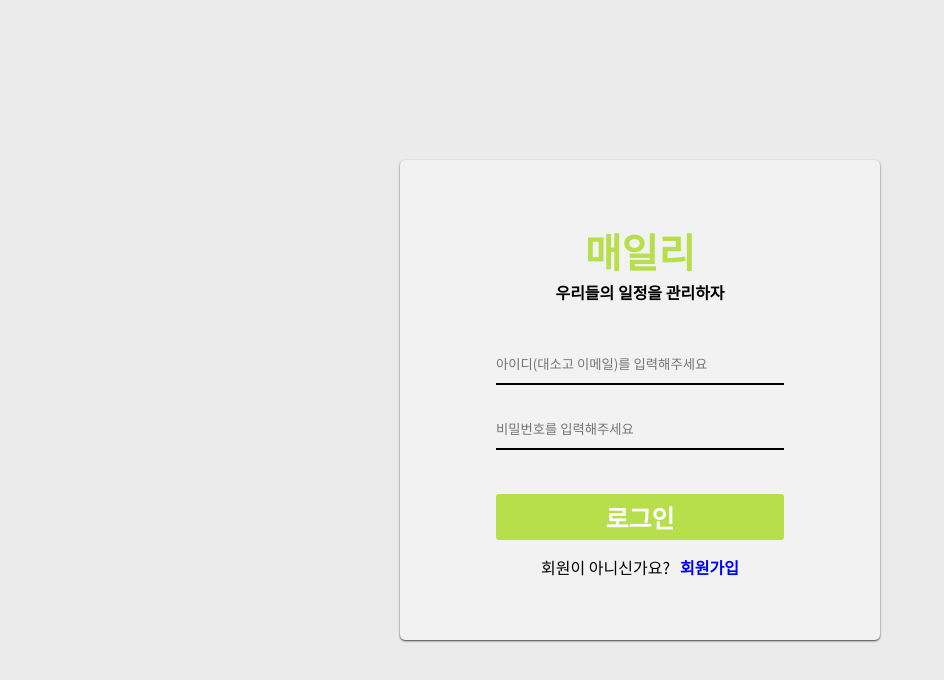
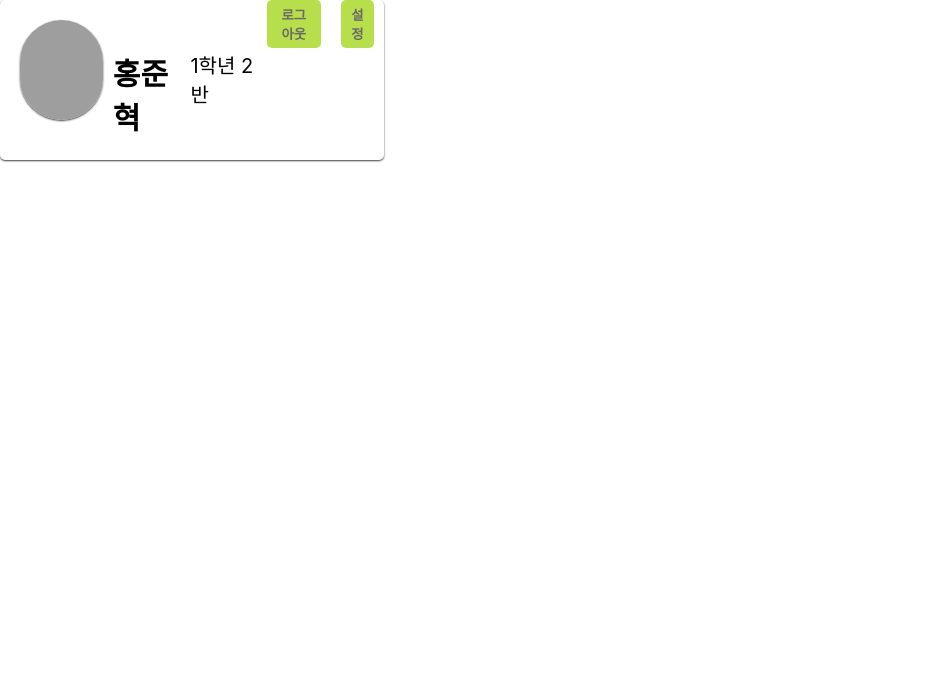
Before and after one commit to Maeily/Maeily_Web, a React (Create React App) app in the folder maeily/: page / in a window 1280 px wide. Shown: the top 680 px of the page, without its empty margins (0-944 px from the left). Built offline with nearby package versions, Linux system fonts and the light colour scheme; grey boxes are pictures that could not be loaded.

Commit message:
[UPDATE]
프로필 틀 마련

```diff
--- a/maeily/src/App.js
+++ b/maeily/src/App.js
@@ -1,11 +1,13 @@
 import React from "react";
+import LoginForm from "./components/Login/LoginForm";
 import LoginPage from "./pages/LoginPage";
-import { BrowserRouter as Router, Route } from "react-router-dom";
+import SignOnPage from "./pages/SignOnPage";
+import MainPage from "./pages/MainPage";
 
 function App() {
     return (
         <div className="App">
-            <LoginPage></LoginPage>
+            <MainPage></MainPage>
         </div>
     );
 }
--- /dev/null
+++ b/maeily/src/components/Main/Profile/Profile.js
@@ -0,0 +1,27 @@
+import React from "react";
+import "./Profile.scss";
+
+function Profile() {
+    return (
+        <div className="profile">
+            <img
+                src="../../../assets/logo.png"
+                alt="프로필 사진입니다."
+                className="profile_picture"
+            />
+
+            <div className="profile_info">
+                <div className="profile_info_name">홍준혁</div>
+                <div className="profile_info_grade">1학년 2반</div>
+            </div>
+            <div>
+                <button className="profile_logOut">로그아웃</button>
+            </div>
+            <div>
+                <button className="profile_setting">설정</button>
+            </div>
+        </div>
+    );
+}
+
+export default Profile;
--- /dev/null
+++ b/maeily/src/components/Main/Profile/Profile.scss
@@ -0,0 +1,55 @@
+$main_color: #b7de4b;
+
+.profile {
+    width: 30%;
+    height: 20vh;
+    display: flex;
+    border-radius: 5px;
+    -webkit-box-shadow: 0px 1px 2px 0px rgba(64, 63, 63, 1);
+    -moz-box-shadow: 0px 1px 2px 0px rgba(64, 63, 63, 1);
+    box-shadow: 0px 1px 2px 0px rgba(64, 63, 63, 1);
+    &_picture {
+        margin: 20px 10px 10px 20px;
+        -webkit-box-shadow: 0px 1px 2px 0px rgba(64, 63, 63, 1);
+        -moz-box-shadow: 0px 1px 2px 0px rgba(64, 63, 63, 1);
+        box-shadow: 0px 1px 2px 0px rgba(64, 63, 63, 1);
+        border-radius: 150px;
+        width: 100px;
+        height: 100px;
+        overflow: hidden;
+    }
+    &_info {
+        margin-top: 50px;
+        display: flex;
+        &_name {
+            font-size: 30px;
+            font-weight: bold;
+            margin-right: 10px;
+        }
+        &_grade {
+            font-size: 20px;
+        }
+    }
+    &_logOut {
+        background-color: $main_color;
+        border: none;
+        outline: none;
+        padding: 5px 10px 5px 10px;
+        margin: 0px 10px 0px 10px;
+        border-radius: 5px;
+        font-weight: bold;
+        color: dimgray;
+        cursor: pointer;
+    }
+    &_setting {
+        background-color: $main_color;
+        border: none;
+        outline: none;
+        padding: 5px 10px 5px 10px;
+        margin: 0px 10px 0px 10px;
+        border-radius: 5px;
+        font-weight: bold;
+        color: dimgray;
+        cursor: pointer;
+    }
+}
--- a/maeily/src/components/SignOn/SignOnForm.js
+++ b/maeily/src/components/SignOn/SignOnForm.js
@@ -0,0 +1,110 @@
+import React, { useState } from "react";
+import "./SignOnForm.scss";
+
+const Swal = require("sweetalert2");
+
+function SignOnForm() {
+    const [name, setName] = useState("");
+    const onChangeName = (e) => {
+        setName(e.target.value);
+    };
+
+    const [email, setEmail] = useState("");
+    const onChangeEmail = (e) => {
+        setEmail(e.target.value);
+    };
+
+    const [password, setPassword] = useState("");
+    const onChangePassword = (e) => {
+        setPassword(e.target.value);
+    };
+
+    const [grade, setGrade] = useState("");
+    const onChangeGrade = (e) => {
+        setGrade(e.target.value + "기");
+    };
+
+    const onSubmit = () => {
+        console.log(name, email, password, grade);
+        Swal.fire({
+            title: "성공!",
+            text: "회원가입에 성공했습니다",
+            icon: "success",
+            confirmButtonColor: " #b7de4b",
+            timer: 1000,
+            showConfirmButton: false,
+        });
+        //성공했을 시
+        /*
+        Swal.fire({
+            title: "실패...",
+            text: "여러가지 이유...로 실패",
+            icon: "error",
+            confirmButtonColor: " #b7de4b",
+            timer: 1000,
+            showConfirmButton: false,
+        });
+        */
+        //실패했을 시
+    };
+
+    return (
+        <div className="SignOnForm">
+            <div className="SignOnForm_title">
+                <div className="SignOnForm_title_mainTitle">매일리</div>
+                <div className="SignOnForm_title_subTitle">
+                    우리들의 일정을 관리하자
+                </div>
+            </div>
+            <div className="SignOnForm_inputs">
+                {/*이름 / 이메일(dgsw 계정만, 아이디) / 비번 / 기수 선택*/}
+
+                <input
+                    type="text"
+                    placeholder="이름을 입력해주세요"
+                    value={name}
+                    onChange={onChangeName}
+                    className="SignOnForm_inputs_input"
+                />
+                {/*이름*/}
+
+                <input
+                    type="text"
+                    placeholder="이메일(학교)계정"
+                    value={email}
+                    onChange={onChangeEmail}
+                    className="SignOnForm_inputs_input"
+                />
+                {/*이메일*/}
+
+                <input
+                    type="password"
+                    placeholder="비밀번호를 입력해주세요"
+                    value={password}
+                    onChange={onChangePassword}
+                    className="SignOnForm_inputs_input"
+                />
+                {/*비밀번호*/}
+
+                <input
+                    type="number"
+                    placeholder="기수를 입력해주세요"
+                    onChange={onChangeGrade}
+                    className="SignOnForm_inputs_input"
+                />
+                {/*기수*/}
+
+                <input
+                    type="button"
+                    value="회원가입"
+                    className="SignOnForm_inputs_input SignOnForm_inputs_input_submit"
+                    onClick={onSubmit}
+                />
+            </div>
+
+            <div className="gotoLogin">로그인 화면으로</div>
+        </div>
+    );
+}
+
+export default SignOnForm;
--- a/maeily/src/components/SignOn/SignOnForm.scss
+++ b/maeily/src/components/SignOn/SignOnForm.scss
@@ -0,0 +1,73 @@
+@import url("https://fonts.googleapis.com/css2?family=Noto+Sans+KR:wght@400;700&display=swap");
+
+$main_color: #b7de4b;
+$main_click_color: #84a135;
+
+.SignOnForm {
+    background-color: #f2f2f2;
+    width: 60vh;
+    height: 80vh;
+    display: flex;
+    justify-content: center;
+    align-items: center;
+    flex-direction: column;
+    font-family: "Noto Sans KR", sans-serif;
+    -webkit-user-select: none;
+    border-radius: 5px;
+    -webkit-box-shadow: 0px 1px 2px 0px rgba(64, 63, 63, 1);
+    -moz-box-shadow: 0px 1px 2px 0px rgba(64, 63, 63, 1);
+    box-shadow: 0px 1px 2px 0px rgba(64, 63, 63, 1);
+
+    &_title {
+        display: flex;
+        flex-direction: column;
+        &_mainTitle {
+            font-family: "Noto Sans KR", sans-serif;
+            text-align: center;
+            font-size: 40px;
+            color: $main_color;
+            font-weight: bolder;
+        }
+        &_subTitle {
+            font-family: "Noto Sans KR", sans-serif;
+            font-weight: bold;
+        }
+    }
+    &_inputs {
+        display: flex;
+        flex-direction: column;
+        margin-top: 30px;
+        margin-bottom: 10px;
+        width: 70%;
+        &_input {
+            font-family: "Noto Sans KR", sans-serif;
+            padding: 10px 0px 10px 0px;
+            border: none;
+            border-bottom: 2px solid black;
+            margin-top: 20px;
+            outline: none;
+            background-color: #f2f2f2;
+            &_submit {
+                font-family: "Noto Sans KR", sans-serif;
+                font-weight: bold;
+                margin-top: 30px;
+                margin-bottom: 10px;
+                border: none;
+                cursor: pointer;
+                background-color: $main_color;
+                transition: ease-in-out 0.1s;
+                color: white;
+                font-size: 20px;
+            }
+            &_submit:hover {
+                transform: scale(0.98);
+            }
+            &_submit:active {
+                background-color: $main_click_color;
+            }
+        }
+    }
+}
+
+.gotoLogin {
+}
--- a/maeily/src/components/SignOn/SignOnFormWrapper.js
+++ b/maeily/src/components/SignOn/SignOnFormWrapper.js
@@ -0,0 +1,8 @@
+import React from "react";
+import "./SignOnFormWrapper.scss";
+
+function SignOnFormWrapper({ children }) {
+    return <div className="SignOnForm_Wrapper">{children}</div>;
+}
+
+export default SignOnFormWrapper;
--- a/maeily/src/components/SignOn/SignOnFormWrapper.scss
+++ b/maeily/src/components/SignOn/SignOnFormWrapper.scss
@@ -0,0 +1,8 @@
+.SignOnForm_Wrapper {
+    width: 100%;
+    height: 100vh;
+    background-color: #ebebeb;
+    display: flex;
+    justify-content: center;
+    align-items: center;
+}
--- a/maeily/src/pages/MainPage.js
+++ b/maeily/src/pages/MainPage.js
@@ -1,8 +1,8 @@
 import React from "react";
-import Main from "../components/Main/Main";
+import Profile from "../components/Main/Profile/Profile";
 
 function MainPage() {
-    return <Main />;
+    return <Profile></Profile>;
 }
 
 export default MainPage;
--- /dev/null
+++ b/maeily/src/pages/SignOnPage.js
@@ -0,0 +1,13 @@
+import React from "react";
+import SignOnForm from "../components/SignOn/SignOnForm";
+import SignOnFormWrapper from "../components/SignOn/SignOnFormWrapper";
+
+function SignOnPage() {
+    return (
+        <SignOnFormWrapper>
+            <SignOnForm></SignOnForm>
+        </SignOnFormWrapper>
+    );
+}
+
+export default SignOnPage;
```
Also changed, not shown: maeily/src/components/Main/Main.js (deleted, +0 -7 lines), 2 other files (tests, documents, lock files or other folders).
